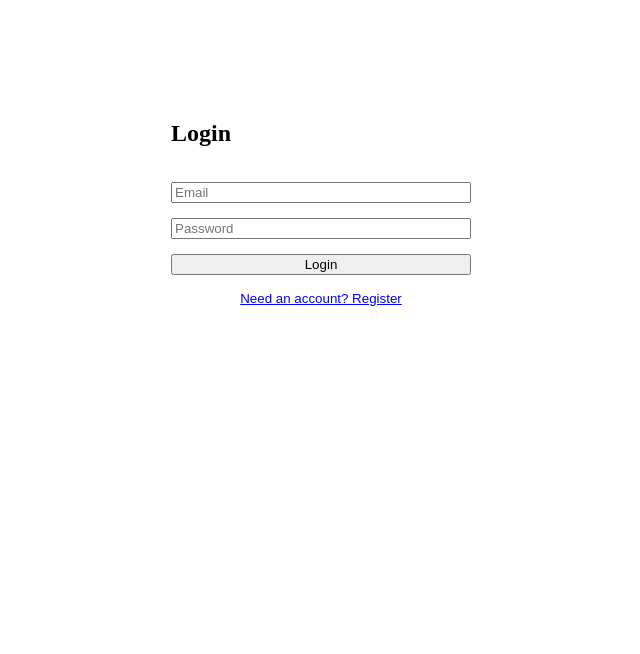
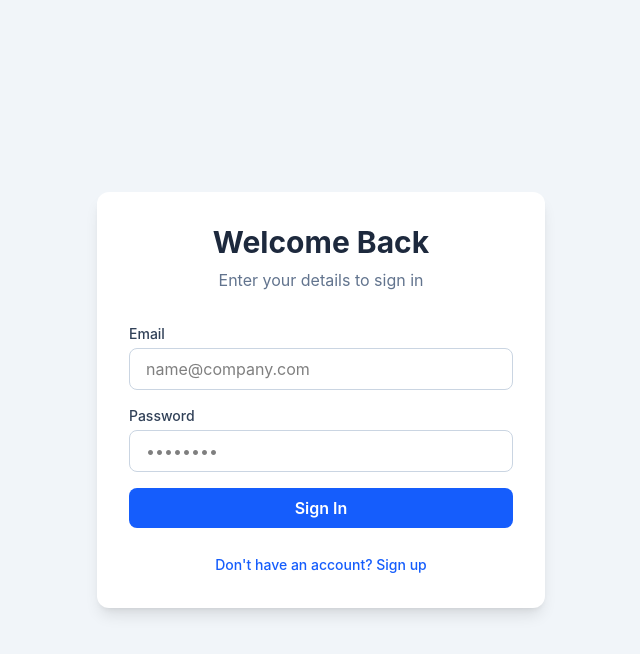
Before and after one commit to Nazeekk/logicalelsim, a React app in the folder frontend/: page / in a window 1280 px wide. Shown: the top 654 px of the page, without its empty margins (319-959 px from the left). Built offline with nearby package versions, Linux system fonts and the light colour scheme; no server answers; the HTML template or start-up script is replaced by a standard one.

Commit message:
feat:added tailwindcss for frontend and styled pages

```diff
--- a/frontend/eslint.config.js
+++ b/frontend/eslint.config.js
@@ -5,7 +5,7 @@ import reactRefresh from 'eslint-plugin-react-refresh';
 import { defineConfig, globalIgnores } from 'eslint/config';
 
 export default defineConfig([
-  globalIgnores(['dist']),
+  globalIgnores(['dist', 'vite.config.js']),
   {
     files: ['**/*.{js,jsx}'],
     extends: [
@@ -28,7 +28,7 @@ export default defineConfig([
     rules: {
       ...reactHooks.configs.recommended.rules,
       'no-unused-vars': ['error', { varsIgnorePattern: '^[A-Z_]' }],
-      'max-len': ['error', { code: 100 }],
+      'max-len': ['error', { code: 200 }],
       'semi': ['error', 'always'],
       'quotes': ['error', 'single'],
       'comma-dangle': ['error', 'always-multiline'],
--- a/frontend/package.json
+++ b/frontend/package.json
@@ -11,6 +11,7 @@
     "preview": "vite preview"
   },
   "dependencies": {
+    "@tailwindcss/vite": "^4.2.2",
     "axios": "^1.15.0",
     "react": "^19.2.4",
     "react-dom": "^19.2.4",
@@ -22,10 +23,13 @@
     "@types/react": "^19.2.14",
     "@types/react-dom": "^19.2.3",
     "@vitejs/plugin-react": "^6.0.1",
+    "autoprefixer": "^10.5.0",
     "eslint": "^9.39.4",
     "eslint-plugin-react-hooks": "^7.0.1",
     "eslint-plugin-react-refresh": "^0.5.2",
     "globals": "^17.4.0",
+    "postcss": "^8.5.9",
+    "tailwindcss": "^4.2.2",
     "vite": "^8.0.4"
   }
 }
--- a/frontend/src/App.jsx
+++ b/frontend/src/App.jsx
@@ -1,8 +1,8 @@
-// import { BrowserRouter, Routes, Route, Navigate } from 'react-router-dom';
 import { BrowserRouter, Routes, Route, Navigate } from 'react-router-dom';
 import AuthPage from './pages/AuthPage';
 import Dashboard from './pages/Dashboard';
 import { useAuthStore } from './store/authStore';
+import './index.css';
 
 const ProtectedRoute = ({ children }) => {
   const token = useAuthStore((state) => state.token);
--- /dev/null
+++ b/frontend/src/index.css
@@ -0,0 +1 @@
+@import "tailwindcss";
--- a/frontend/src/pages/AuthPage.jsx
+++ b/frontend/src/pages/AuthPage.jsx
@@ -25,39 +25,67 @@ const AuthPage = () => {
   };
 
   return (
-    <div style={{ display: 'flex', justifyContent: 'center', marginTop: '100px' }}>
-      <form onSubmit={handleSubmit} style={{ display: 'flex', flexDirection: 'column', gap: '15px', width: '300px' }}>
-        <h2>{isLogin ? 'Login' : 'Register'}</h2>
+    <div className="min-h-screen flex items-center justify-center bg-slate-100 px-4">
+      <div className="max-w-md w-full bg-white rounded-xl shadow-lg p-8">
+        <div className="text-center mb-8">
+          <h2 className="text-3xl font-bold text-slate-800">
+            {isLogin ? 'Welcome Back' : 'Create Account'}
+          </h2>
+          <p className="text-slate-500 mt-2">
+            {isLogin ? 'Enter your details to sign in' : 'Start building your logic circuits'}
+          </p>
+        </div>
 
-        {error && <div style={{ color: 'red' }}>{error}</div>}
+        <form onSubmit={handleSubmit} className="space-y-4">
+          {error && (
+            <div className="bg-red-50 border border-red-200 text-red-600 px-4 py-3 rounded-lg text-sm">
+              {error}
+            </div>
+          )}
 
+          <div>
+            <label className="block text-sm font-medium text-slate-700 mb-1">Email</label>
             <input
               type="email"
-          placeholder="Email"
+              className="w-full px-4 py-2 border border-slate-300 rounded-lg focus:ring-2 focus:ring-blue-500 focus:border-transparent outline-none transition"
+              placeholder="name@company.com"
               value={email}
               onChange={(e) => setEmail(e.target.value)}
               required
             />
+          </div>
+
+          <div>
+            <label className="block text-sm font-medium text-slate-700 mb-1">Password</label>
             <input
               type="password"
-          placeholder="Password"
+              className="w-full px-4 py-2 border border-slate-300 rounded-lg focus:ring-2 focus:ring-blue-500 focus:border-transparent outline-none transition"
+              placeholder="••••••••"
               value={password}
               onChange={(e) => setPassword(e.target.value)}
               required
             />
+          </div>
 
-        <button type="submit" disabled={isLoading}>
-          {isLoading ? 'Loading...' : (isLogin ? 'Login' : 'Register')}
+          <button
+            type="submit"
+            disabled={isLoading}
+            className="w-full bg-blue-600 hover:bg-blue-700 text-white font-semibold py-2 rounded-lg transition duration-200 disabled:opacity-50"
+          >
+            {isLoading ? 'Processing...' : (isLogin ? 'Sign In' : 'Sign Up')}
           </button>
+        </form>
 
+        <div className="mt-6 text-center">
           <button
             type="button"
             onClick={() => setIsLogin(!isLogin)}
-          style={{ background: 'none', border: 'none', color: 'blue', cursor: 'pointer', textDecoration: 'underline' }}
+            className="text-sm text-blue-600 hover:text-blue-800 font-medium"
           >
-          {isLogin ? 'Need an account? Register' : 'Already have an account? Login'}
+            {isLogin ? 'Don\'t have an account? Sign up' : 'Already have an account? Log in'}
           </button>
-      </form>
+        </div>
+      </div>
     </div>
   );
 };
--- a/frontend/src/pages/Dashboard.jsx
+++ b/frontend/src/pages/Dashboard.jsx
@@ -11,10 +11,36 @@ const Dashboard = () => {
   };
 
   return (
-    <div style={{ padding: '20px' }}>
-      <h1>Dashboard</h1>
-      <p>Welcome, {user?.email}!</p>
-      <button onClick={handleLogout}>Logout</button>
+    <div className="min-h-screen bg-slate-50">
+      <nav className="bg-white border-b border-slate-200 px-6 py-4 flex justify-between items-center">
+        <h1 className="text-xl font-bold text-slate-800">Logicism</h1>
+        <div className="flex items-center gap-4">
+          <span className="text-sm text-slate-600">{user?.email}</span>
+          <button
+            onClick={handleLogout}
+            className="text-sm bg-slate-100 hover:bg-slate-200 text-slate-700 px-4 py-2 rounded-lg transition"
+          >
+            Logout
+          </button>
+        </div>
+      </nav>
+
+      <main className="p-8">
+        <div className="max-w-6xl mx-auto">
+          <div className="flex justify-between items-center mb-8">
+            <h2 className="text-2xl font-bold text-slate-800">My Circuits</h2>
+            <button className="bg-blue-600 hover:bg-blue-700 text-white px-6 py-2 rounded-lg font-medium transition">
+              + New Circuit
+            </button>
+          </div>
+
+          <div className="grid grid-cols-1 md:grid-cols-3 gap-6">
+            <div className="border-2 border-dashed border-slate-300 rounded-xl p-8 flex flex-center justify-center text-slate-400">
+              No circuits found. Create your first one!
+            </div>
+          </div>
+        </div>
+      </main>
     </div>
   );
 };
--- a/frontend/src/store/authStore.js
+++ b/frontend/src/store/authStore.js
@@ -20,7 +20,7 @@ export const useAuthStore = create((set) => ({
     } catch (error) {
       set({
         error: error.response?.data?.message || 'Registration failed',
-        isLoading: false
+        isLoading: false,
       });
     }
   },
@@ -38,7 +38,7 @@ export const useAuthStore = create((set) => ({
     } catch (error) {
       set({
         error: error.response?.data?.message || 'Login failed',
-        isLoading: false
+        isLoading: false,
       });
     }
   },
--- a/frontend/vite.config.js
+++ b/frontend/vite.config.js
@@ -1,10 +1,11 @@
 import { defineConfig } from 'vite';
 import react from '@vitejs/plugin-react';
 import path from 'path';
+import tailwindcss from '@tailwindcss/vite';
 
 // https://vitejs.dev/config/
 export default defineConfig({
-  plugins: [react()],
+  plugins: [react(), tailwindcss()],
   resolve: {
     alias: {
       '@': path.resolve(__dirname, './src'),
```
Also changed, not shown: 2 other files (tests, documents, lock files or other folders). Lines whose indentation alone changed are shown as unchanged.
